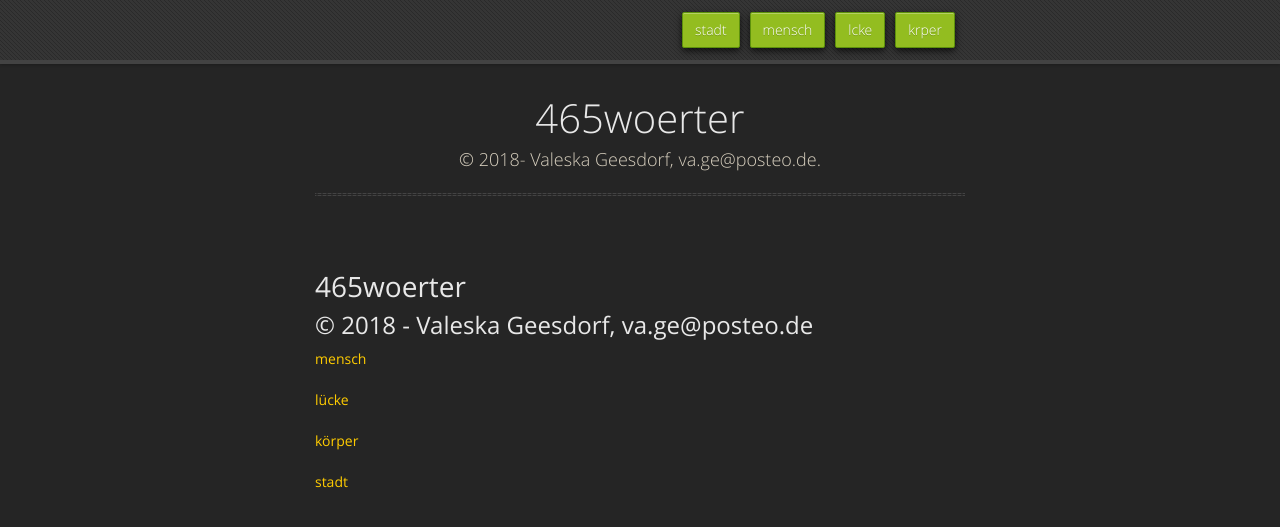
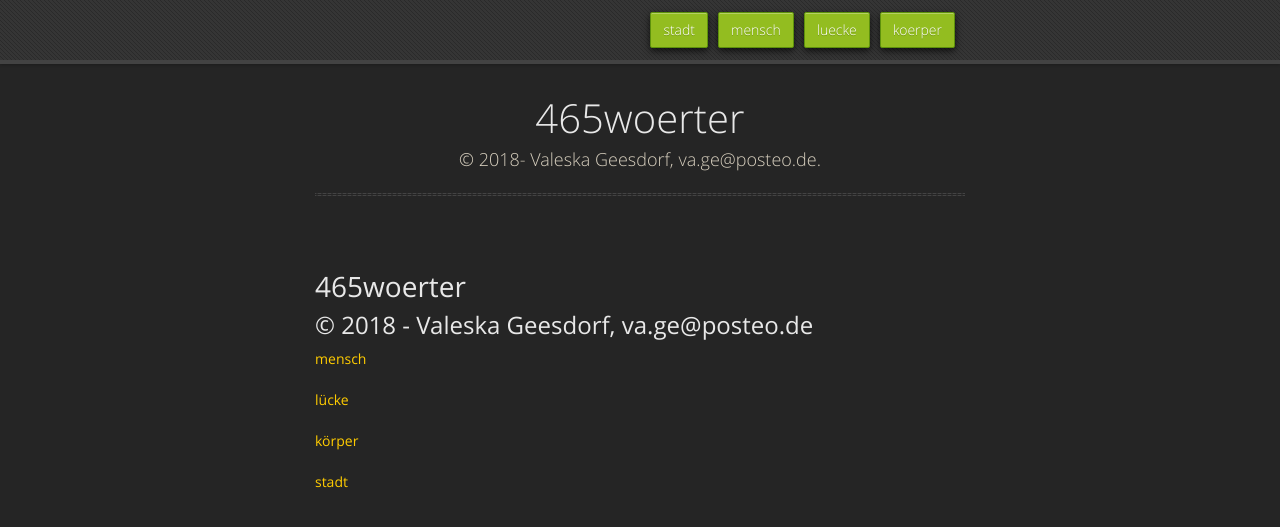
Before and after one commit to va-ge/465woerter, a Jekyll site: the page built from index.md, in a window 1280 px wide. Shown: the top 527 px of the page. Built offline with Jekyll 4.4.1, drawn with Linux system fonts in a browser that asks for light colours; our own code applies the rules of GitHub Pages for plain Markdown files; some of the changed lines change nothing that is shown.

Commit message:
Update _config.yml

```diff
--- a/_config.yml
+++ b/_config.yml
@@ -8,11 +8,11 @@ theme: jekyll-theme-midnight
 collections:
   mensch:
     output: true
-  lücke:
+  luecke:
     output: true
   stadt:
     output: true
-  körper:
+  koerper:
     output: true
 
 baseurl: "/465woerter"
```
